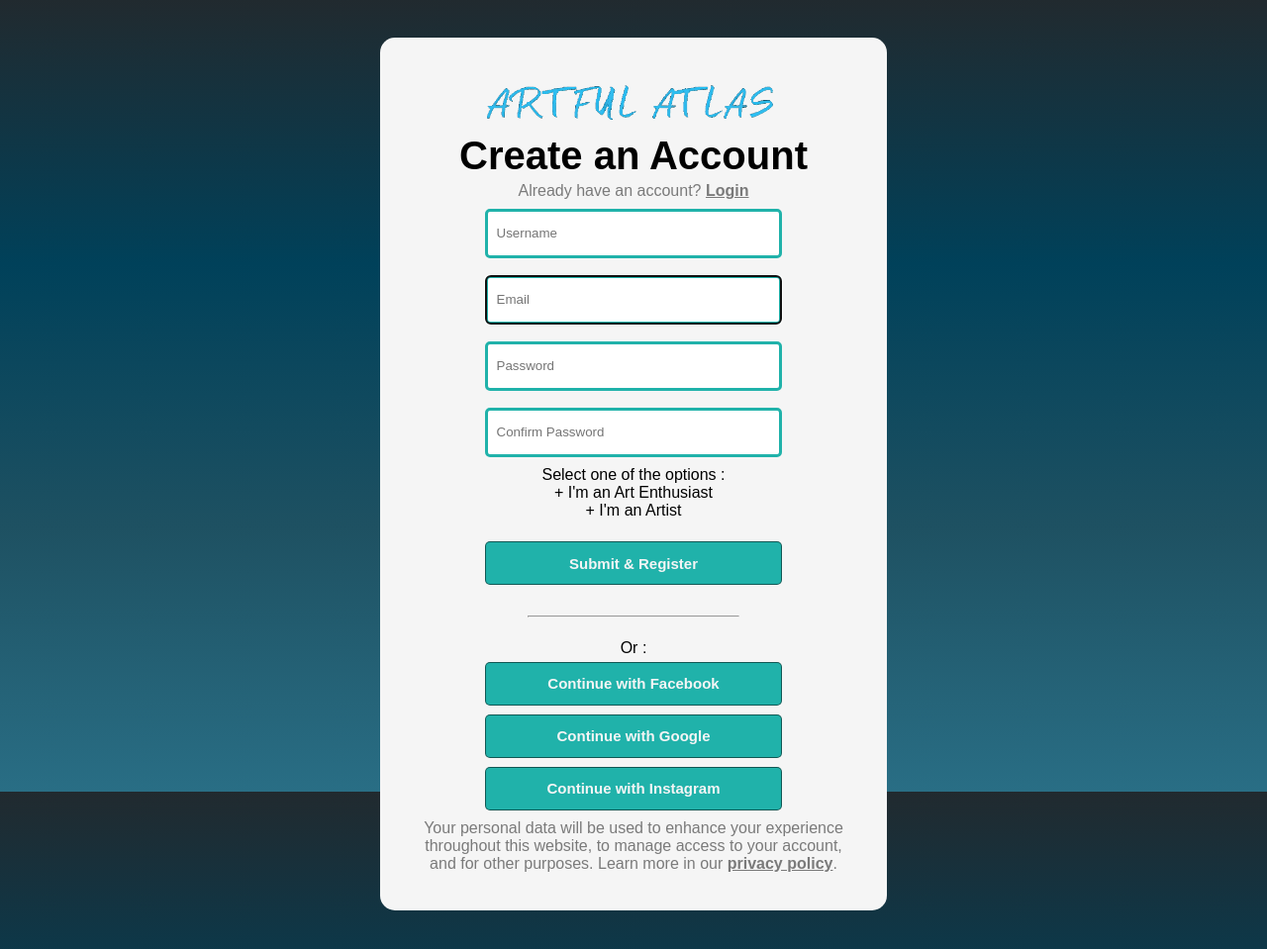
After one commit to Ayoub-Marzouki/Artful-Atlas-ecommerce, a Django app: page /user/sign-up/ in a window 1280 px wide. The commit adds this page. Shown: the whole page at 99% size. Run offline with Django 5.2, Linux system fonts and the light colour scheme.

Commit message:
Added a User Register feature; in a sign-up template, through a 'userauths' app.

```diff
--- a/atlas/urls.py
+++ b/atlas/urls.py
@@ -22,7 +22,8 @@ from django.conf import settings # to access settings.py file
 from django.conf.urls.static import static
 urlpatterns = [
     path('admin/', admin.site.urls),
-    path("",include("home.urls"))
+    path("",include("home.urls")),
+    path("user/",include("userauths.urls")),
 ]
 
 if settings.DEBUG:
--- a/home/urls.py
+++ b/home/urls.py
@@ -1,8 +1,8 @@
 from django.urls import path
 from home.views import index
 
-app_name = "first_app_urls"
+app_name = "home"
 
 urlpatterns = [
-    path("",index)
+    path("",index, name="index")
 ]
--- /dev/null
+++ b/static/sign-upstyle.css
@@ -0,0 +1,68 @@
+body {
+    font-family:sans-serif;
+    text-align:center;
+    background-image:linear-gradient(to bottom,#212a2f,#00415a,#1E5162,#296E85);
+}
+
+main {
+    padding:3%;
+    background-color:whitesmoke;
+    width:40%;
+    margin:3% auto;
+    border-radius:15px;
+}
+
+a:hover {
+    color:lightseagreen;
+    transition:300ms;
+}
+a:visited, a {
+    font-weight:900;
+    color:rgba(0,0,0,0.5);
+    transition:300ms;
+}
+
+/* Styling the form  */
+
+#form {
+    margin:1%;
+}
+#form h1 {
+    font-size:40px;
+    margin:1%;
+}
+
+input {
+    padding:2%;
+    margin:2%;
+    width:300px;
+    height:50px;
+    border:3px solid lightseagreen;
+    border-radius:5px;
+}
+
+#login, #privacy {
+    color:rgba(0,0,0,0.5);
+}
+
+#submit, h4 {
+    width:300px;
+    padding:3%;
+    margin:1%;
+    display:inline-block;
+    font-weight:900;
+    font-size:15px;
+    color:whitesmoke;
+    background-color:lightseagreen;
+    border:1px solid rgba(0,0,0,0.5);
+    border-radius:5px;
+}
+#submit:hover, h4:hover {
+    cursor:pointer;
+}
+
+.hr {
+    margin:2% auto 1% auto;
+    width:50%;
+    color:rgba(0,0,0,0.5);
+}
--- a/templates/partials/base.html
+++ b/templates/partials/base.html
@@ -29,7 +29,6 @@
 
     <main>
         {% block content %}
-
 
         {% endblock content %}
     </main>
--- /dev/null
+++ b/templates/userauths/sign-up.html
@@ -0,0 +1,69 @@
+{% load static %}
+
+
+{% if form.errors %}
+  <ul>
+    {% for error in form.errors %}
+      <li>{{ error }}</li>
+    {% endfor %}
+  </ul>
+{% endif %}
+
+
+
+
+<!DOCTYPE html>
+<html lang="en">
+<head>
+    <meta charset="UTF-8">
+    <meta http-equiv="X-UA-Compatible" content="IE=edge">
+    <meta name="viewport" content="width=device-width, initial-scale=1.0">
+    <link rel="stylesheet" href="{% static 'sharedstyle.css' %}">
+    <link rel="stylesheet" href="{% static 'sign-upstyle.css' %}">
+    <link rel="icon" href="images/logos-images/logo.png" type="image/x-icon">
+    <title>Sign up</title>
+</head>
+<body>
+    <main>
+        <img class="logo0" src="{% static 'images/logos-images/logo0.png' %}" alt="Artful Atlas">
+        <header id="form">
+            <h1>Create an Account</h1>
+            <p id="login">Already have an account? <a href="login.html">Login</a></p>
+
+            <!-- <input type="text" placeholder="Username">
+            <br>
+            <input type="email" placeholder="Email">
+            <br>
+            <input type="password" placeholder="Password">
+            <br>
+            <input type="text" placeholder="Confirm Password"> -->
+            <form action="" method="post">
+                {% csrf_token %}
+                {{form.username}}
+                {{form.email}}
+                {{form.password1}}
+                {{form.password2}}
+                <p>Select one of the options :</p>
+
+                <p>+ I'm an Art Enthusiast</p>
+                <p>+ I'm an Artist</p>
+                <br>
+                <button id="submit" type="submit">Submit & Register</button>
+            </form>
+
+            <br>
+            <hr class="hr">
+            <br>
+            <p>Or :</p>
+
+            <header id="social-media">
+                <h4>Continue with Facebook</h4>
+                <h4>Continue with Google</h4>
+                <h4>Continue with Instagram</h4>
+            </header>
+        </header>
+
+        <p id="privacy">Your personal data will be used to enhance your experience throughout this website, to manage access to your account, and for other purposes. Learn more in our <a href="#">privacy policy</a>.</p>
+    </main>
+</body>
+</html>
--- /dev/null
+++ b/userauths/forms.py
@@ -0,0 +1,13 @@
+from django import forms
+from django.contrib.auth.forms import UserCreationForm
+from userauths.models import User
+
+class UserRegisterForm(UserCreationForm):
+    username = forms.CharField(widget=forms.TextInput(attrs={"placeholder" : "Username"}))
+    email = forms.EmailField(widget=forms.EmailInput(attrs={"placeholder": "Email"}))
+    password1 = forms.CharField(widget=forms.PasswordInput(attrs={"placeholder": "Password"}))
+    password2 = forms.CharField(widget=forms.PasswordInput(attrs={"placeholder": "Confirm Password"}))
+
+    class Meta:
+        model = User
+        fields = ['username','email']
--- /dev/null
+++ b/userauths/urls.py
@@ -0,0 +1,8 @@
+from django.urls import path
+from userauths import views
+
+app_name = "userauths"
+
+urlpatterns = [
+    path("sign-up/", views.register_view,name="sign-up")
+]
--- a/userauths/views.py
+++ b/userauths/views.py
@@ -1,4 +1,27 @@
 from django.shortcuts import render
+from userauths.forms import UserRegisterForm
+from django.contrib.auth import login, authenticate
+from django.contrib import messages
+from django.shortcuts import redirect
 
 def register_view(request):
-    return render(request,userauths/sign-up.html)
+
+    if request.method == "POST":
+        form = UserRegisterForm(request.POST or None)
+
+        if form.is_valid(): # cleaned means validated
+            new_user = form.save()
+            username = form.cleaned_data.get("username")
+            # or form.cleaned_data["username"] but .get() is better; it avoids key errors in case the field is missing
+            messages.success(request,"Welcome {username} ! Your account has been created successfully.") #Just a simple message to confirm the success
+            new_user = authenticate(username = form.cleaned_data.get('email'), password = form.cleaned_data.get('password1'))
+            # password1 is a name convetion kanden
+            login(request,new_user) # to log the user in
+            return redirect("home:index") # redirect him to home page
+
+    else:
+        form = UserRegisterForm()
+    context = {
+        'form':form
+    }
+    return render(request,"userauths/sign-up.html",context)
```
Also changed, not shown: db.sqlite3.
